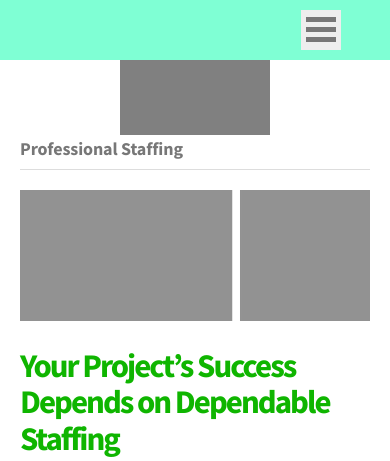
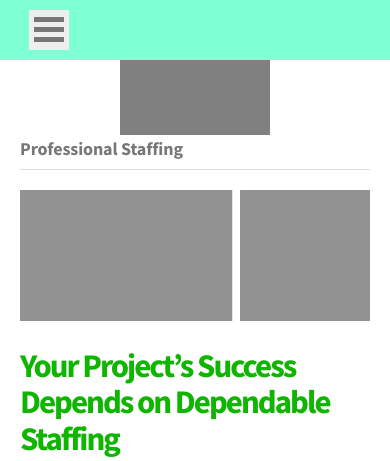
Before and after one commit to boldyellow/greenworks, a PHP site: page /staffing.html in a window 390 px wide. Shown: the top 461 px of the page. Run offline with PHP 8.4, Linux system fonts and the light colour scheme.

Commit message:
Improve nav for mobile to appear at 100% width

```diff
--- a/css/styles.css
+++ b/css/styles.css
@@ -698,8 +698,13 @@ section h6 {
 header {
   position: relative; }
 
+@media (min-width: 750px) {
+  header {
+    background: #eee;
+    padding: 20px 0;
+    height: auto; } }
 .xyz {
-  width: 85%;
+  width: 100%;
   position: relative;
   display: block;
   height: 6rem;
@@ -710,6 +715,22 @@ header {
     height: auto; } }
 @media (min-width: 900px) {
   .xyz {
+    width: 100%;
+    height: 7.5rem;
+    padding: 0;
+    margin: 0; } }
+.abcd {
+  width: 100%;
+  position: relative;
+  display: block;
+  height: 6rem;
+  margin: 0 auto; }
+
+@media (min-width: 750px) {
+  .abcd {
+    height: auto; } }
+@media (min-width: 900px) {
+  .abcd {
     width: 100%;
     height: 7.5rem;
     padding: 0;
@@ -812,7 +868,7 @@ label {
   height: 40px;
   cursor: pointer;
   position: absolute;
-  right: 20px;
+  left: 7.5%;
   top: 10px; }
 
 label:after {
--- a/scss/custom/_nav.scss
+++ b/scss/custom/_nav.scss
@@ -2,8 +2,19 @@ header {
 	position: relative;
 }
 
+
+@media (#{$bp-larger-than-tablet}) {
+
+	header {
+		background: #eee;
+		padding: 20px 0;
+		height: auto;
+	}
+
+}
+
 .xyz {
-	width: 85%;
+	width: 100%;
     position: relative;
     display: block;
     height: 6rem;
@@ -24,6 +35,36 @@ header {
 		margin: 0
 	}
 }
+
+
+.abcd {
+	width: 100%;
+    position: relative;
+    display: block;
+    height: 6rem;
+    margin: 0 auto;
+}
+
+@media (#{$bp-larger-than-tablet}) {
+
+	.abcd {
+		height: auto;
+	}
+
+}
+
+@media (#{$bp-larger-than-tablet-hd}) {
+
+	.abcd {
+		width: 100%;
+		height: 7.5rem;
+		padding: 0;
+		margin: 0
+	}
+
+}
+
+
 
 .menu {
 	position: relative;
@@ -71,7 +112,6 @@ header {
     margin: 0 auto;
 }
 
-
 @media (#{$bp-larger-than-tablet}) {
 
 	.logo {
@@ -82,32 +122,97 @@ header {
 
 }
 
-
 nav ul {
 	display: none;
-	padding-bottom: 15px;
+	padding-bottom: 1.5rem;
 	background-color: #eee;
-	border-radius: 9px;
-	right: 20px;
-	left: 20px;
-	top: 85px;
+	right: 0;
+	left: 0;
+	top: 6rem;
 	font-size: 2rem;
+}
+
+@media (#{$bp-larger-than-mobile}) {
+
+	nav ul {
+		right: 0;
+		left: 0;
+	}
+
+}
+
+@media (#{$bp-larger-than-tablet}) {
+
+	nav ul {
+		display: inline-block;
+	  	float: right;
+	  	margin: 2.1rem 0 0 0;
+	  	list-style: none;
+	  	background-color: transparent;
+		font-size: 1.7rem;
+	}
+
+}
+
+@media (#{$bp-larger-than-tablet-hd}) {
+
+	nav ul {
+		font-size: 2rem;
+	}
+
 }
 
 nav ul li {
 	display: block;
 	float: none;
-	width: 100%;
+	width: 85%;
 	text-align: left;
-	margin: 0;
-	text-indent: 1.25rem;
+	margin: 0 7.5%;
+	text-indent: 0;
 	padding: 15px 0 0 0;
 }
+
+@media (#{$bp-larger-than-tablet}) {
+
+	nav ul li {
+		display: inline;
+	  	text-align: left;
+		line-height: 1;
+		margin-left: 15px;
+		background-color: transparent;
+		text-indent: 0;
+		width: auto;
+		padding: 0;
+	}
+
+	nav ul li:hover {
+		  cursor: pointer;
+		  position: relative;
+	}
+}
+
+@media (#{$bp-larger-than-tablet-hd}) {
+
+	nav ul li {
+		margin-left: 0;
+	}
+
+}
+
 
 nav ul li a {
 	color: #000;
 	display: block;
 	text-decoration: none;
+}
+
+@media (#{$bp-larger-than-tablet}) {
+
+	nav ul li a {
+		display: inline;
+		color: #888;
+	}
+
 }
 
 nav ul li a.active {
@@ -159,8 +264,9 @@ label {
 	height: 40px;
 	cursor: pointer;
 	position: absolute;
-	right: 20px;
+	left: 7.5%;
 	top: 10px;
+
 }
 
 label:after{
@@ -177,20 +283,22 @@ label:after{
 @media (#{$bp-larger-than-mobile}) {
 
 	label {
-		margin-left: 20px;
-		right: 0;
-	}
-
-	nav ul {
-		right: 0;
-		left: 0;
+		margin-left: 0;
 	}
 
 }
 
 
-nav > [type="checkbox"] {
+nav [type="checkbox"] {
 	display: none;
+}
+
+@media (#{$bp-larger-than-tablet}) {
+
+	nav [type="checkbox"], label {
+		  display: none;
+	}
+
 }
 
 [type="checkbox"]:checked ~ ul {
@@ -198,70 +306,3 @@ nav > [type="checkbox"] {
 	z-index: 9999;
 	position: absolute;
 }
-
-
-
-
-@media (#{$bp-larger-than-tablet}) {
-
-
-	header {
-		background: #eee;
-		padding: 20px 0;
-		height: auto;
-	}
-
-	.logo {
-		margin-top: 0;
-	}
-
-	nav ul {
-		display: inline-block;
-	  	float: right;
-	  	margin: 2.1rem 0 0 0;
-	  	list-style: none;
-	  	background-color: transparent;
-		font-size: 1.7rem;
-	}
-
-	nav ul li {
-		display: inline;
-	  	text-align: left;
-		line-height: 1;
-		margin-left: 15px;
-		background-color: transparent;
-		text-indent: 0;
-		width: auto;
-		padding: 0;
-	}
-
-
-
-	nav ul li:hover {
-		  cursor: pointer;
-		  position: relative;
-	}
-
-	nav ul li a {
-		display: inline;
-		color: #888;
-	}
-
-	nav > [type="checkbox"], label {
-		  display: none;
-	}
-
-}
-
-
-@media (#{$bp-larger-than-tablet-hd}) {
-
-	nav ul {
-		font-size: 2rem;
-	}
-
-	nav ul li {
-		margin-left: 25px;
-	}
-
-}
--- a/staffing.html
+++ b/staffing.html
@@ -44,7 +44,11 @@
 	<header>
 
 		<div class="menu">
+
 			<nav class="xyz">
+
+				<div class="abcd">
+
 					<input type="checkbox" id="nav" />
 					<label for="nav"></label>
 					<ul>
@@ -58,6 +62,9 @@
 					<div class="brand">
 						<div class="logo-wrap"><a class="logo" href="index.html"></a></div>
 					</div>
+
+				</div>
+
 			</nav>
 
 		</div>
```
Also changed, not shown: other parts of css/styles.css (+48 -58 lines). Lines whose indentation alone changed are shown as unchanged.
